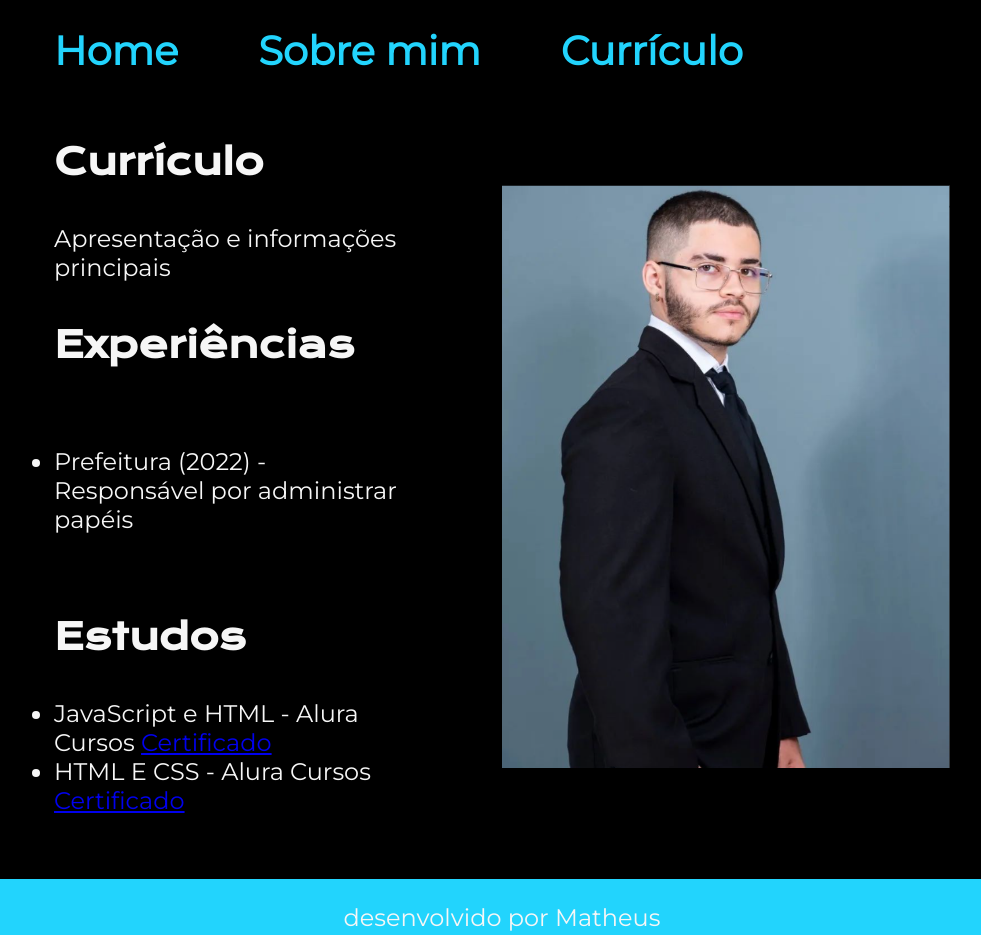
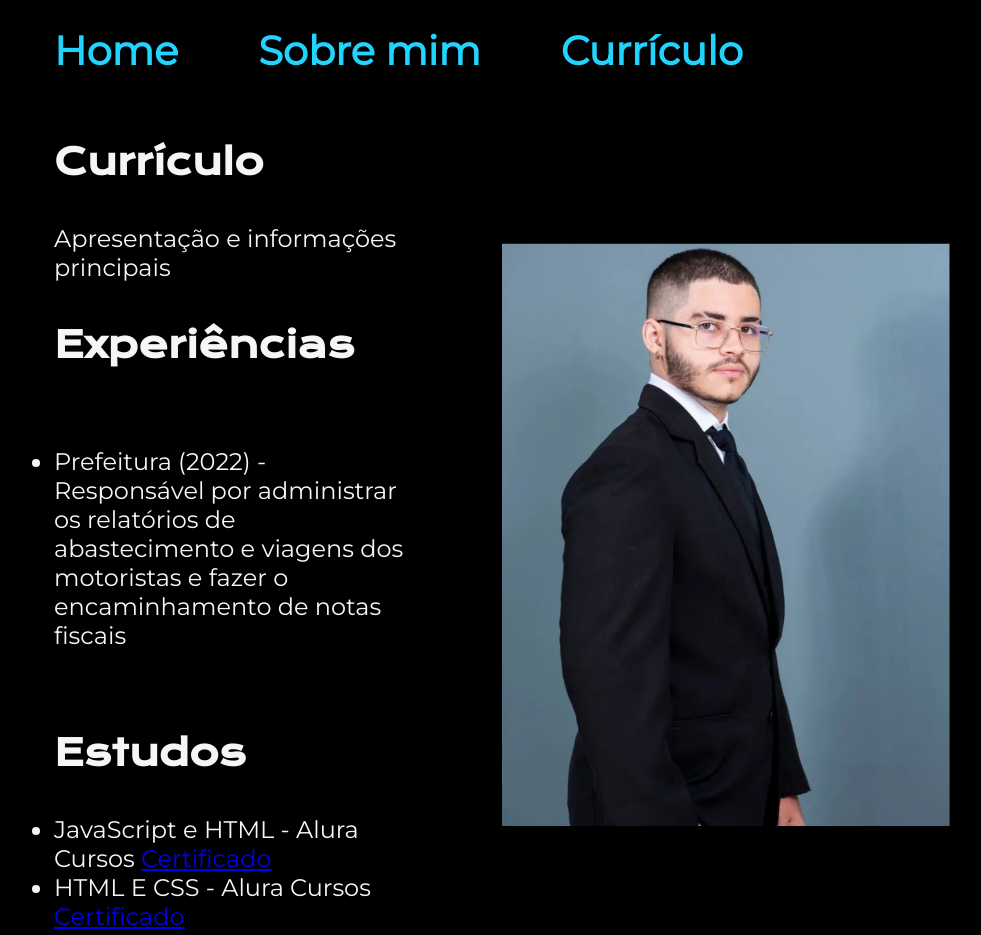
Before and after one commit to MatheusApAnMoraes/portfolioa, a plain HTML site: page curriculo.html in a window 1280 px wide. Shown: the top 935 px of the page, without its empty margins (138-1119 px from the left). Drawn offline with nearby package versions, Linux system fonts and the light colour scheme.

Commit message:
Update curriculo.html

```diff
--- a/curriculo.html
+++ b/curriculo.html
@@ -27,7 +27,7 @@
       <h2 class="apresentacao__conteudo__titulo">Experiências</h2>
       <p class="apresentacao__conteudo__texto">
         <ul class="apresentacao__conteudo__texto">
-          <li> Prefeitura (2022) - Responsável por administrar papéis </li>
+          <li> Prefeitura (2022) - Responsável por administrar os relatórios de abastecimento e viagens dos motoristas e fazer o encaminhamento de notas fiscais </li>
         </ul>
       </p>
       <h2 class="apresentacao__conteudo__titulo">Estudos</h2>
```
